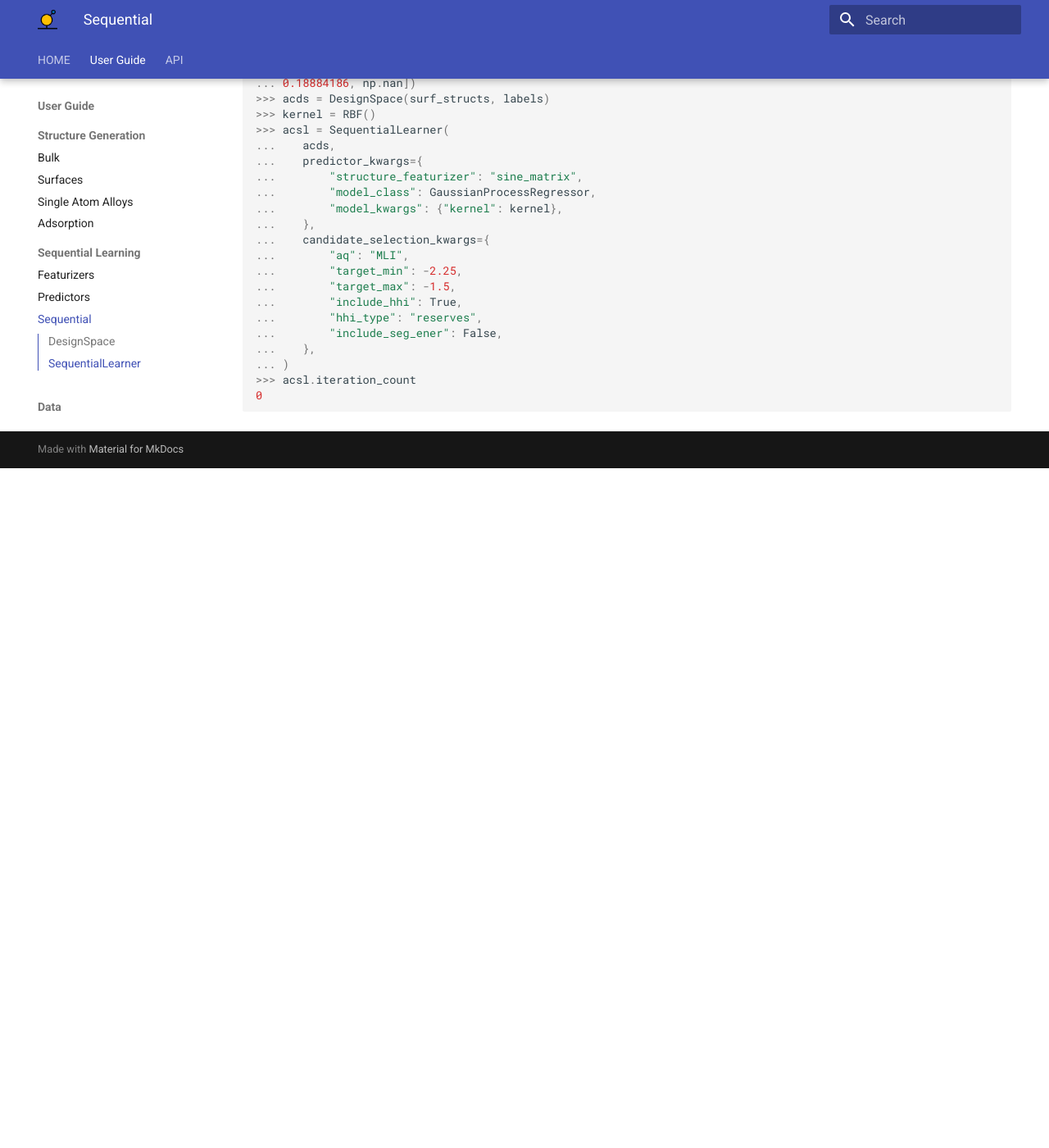
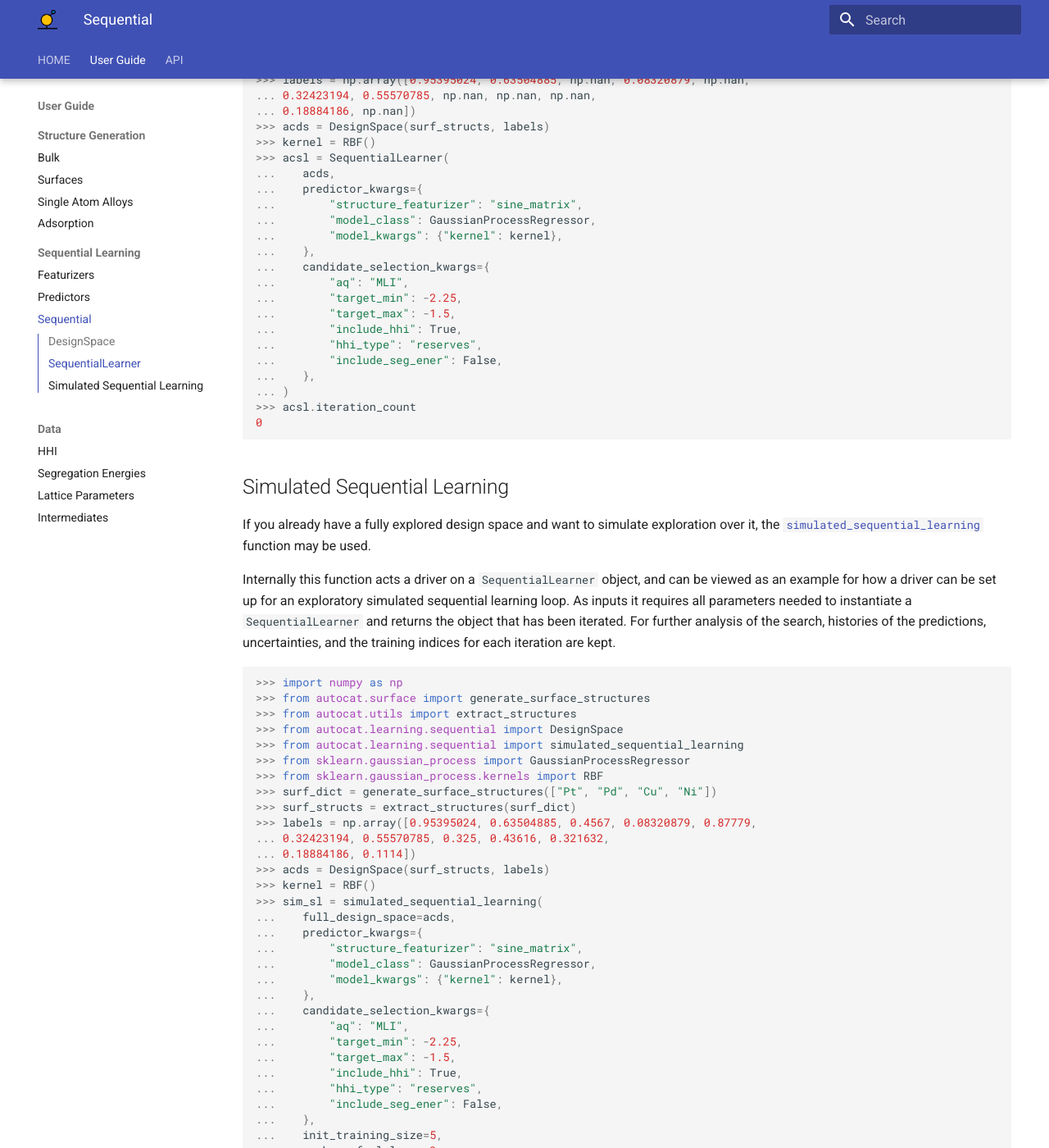
Before and after one commit to aced-differentiate/auto_cat, an MkDocs documentation site: the page built from docs/User_Guide/Learning/sequential.md, in a window 1280 px wide and 1400 px high, scrolled down 1606 px. Shown: the whole window at 82% size. Built offline with MkDocs 1.6.1 and Material for MkDocs 9.7.7, drawn with Linux system fonts in a browser that asks for light colours; before the commit the page ends 2177 px from its top, so only the background shows below that; some of the changed text lies outside the part shown.

Commit message:
add doc for simulated sl

````diff
--- a/docs/User_Guide/Learning/sequential.md
+++ b/docs/User_Guide/Learning/sequential.md
@@ -9,8 +9,9 @@
 
 There are two key components required for this object:
 
-1. `design_space_structures`: *all* systems to be considered as `ase.Atoms` objects
-in a `list`
+1. `design_space_structures`: *all* systems to be considered as
+[`ase.Atoms`](https://wiki.fysik.dtu.dk/ase/ase/atoms.html#module-ase.atoms)
+objects in a `list`
 2. `design_space_labels`: `numpy array` of the same length as the above list
 with the corresponding labels. If the label is not yet
 known, set it to `numpy.nan`
@@ -64,6 +65,7 @@
 3. Iteration number
 4. Latest `DesignSpace`
 5. Candidate system that is identified for the next loop.
+6. Histories for predictions, uncertainties, and training indices
 
 This object can be thought of as a central hub for the
 sequential learning workflow, with an external driver
@@ -103,3 +105,107 @@
 >>> acsl.iteration_count
 0
 ```
+
+## Simulated Sequential Learning
+
+If you already have a fully explored design space and want
+to simulate exploration over it, the
+[`simulated_sequential_learning`](../../API/Learning/sequential.md#autocat.learning.sequential.simulated_sequential_learning)
+function may be used.
+
+Internally this function acts a driver on a `SequentialLearner` object, and can be
+viewed as an example for how a driver can be set up for an exploratory simulated
+sequential learning loop. As inputs it requires all parameters needed to instantiate
+a `SequentialLearner` and returns the object that has been iterated. For further analysis
+of the search, histories of the predictions, uncertainties, and the training indices for
+each iteration are kept.
+
+```py
+>>> import numpy as np
+>>> from autocat.surface import generate_surface_structures
+>>> from autocat.utils import extract_structures
+>>> from autocat.learning.sequential import DesignSpace
+>>> from autocat.learning.sequential import simulated_sequential_learning
+>>> from sklearn.gaussian_process import GaussianProcessRegressor
+>>> from sklearn.gaussian_process.kernels import RBF
+>>> surf_dict = generate_surface_structures(["Pt", "Pd", "Cu", "Ni"])
+>>> surf_structs = extract_structures(surf_dict)
+>>> labels = np.array([0.95395024, 0.63504885, 0.4567, 0.08320879, 0.87779,
+... 0.32423194, 0.55570785, 0.325, 0.43616, 0.321632,
+... 0.18884186, 0.1114])
+>>> acds = DesignSpace(surf_structs, labels)
+>>> kernel = RBF()
+>>> sim_sl = simulated_sequential_learning(
+...    full_design_space=acds,
+...    predictor_kwargs={
+...        "structure_featurizer": "sine_matrix",
+...        "model_class": GaussianProcessRegressor,
+...        "model_kwargs": {"kernel": kernel},
+...    },
+...    candidate_selection_kwargs={
+...        "aq": "MLI",
+...        "target_min": -2.25,
+...        "target_max": -1.5,
+...        "include_hhi": True,
+...        "hhi_type": "reserves",
+...        "include_seg_ener": False,
+...    },
+...    init_training_size=5,
+...    number_of_sl_loops=3,
+... )
+Sequential Learning Iteration #1
+Sequential Learning Iteration #2
+Sequential Learning Iteration #3
+```
+
+Additionally, simulated searches are typically most useful when repeated to obtain
+statistics that are less dependent on the initialization of the design space. For this
+purpose there is the
+[`multiple_simulated_sequential_learning_runs`](../../API/Learning/sequential.md#autocat.learning.sequential.multiple_simulated_sequential_learning_runs)
+function. This returns a list of `SequentialLearner` corresponding to each individual run. Optionally,
+this function can also initiate the multiple runs across parallel processes via the
+`number_of_parallel_jobs` parameter.
+
+```py
+>>> import numpy as np
+>>> from autocat.surface import generate_surface_structures
+>>> from autocat.utils import extract_structures
+>>> from autocat.learning.sequential import DesignSpace
+>>> from autocat.learning.sequential import multiple_simulated_sequential_learning_runs
+>>> from sklearn.gaussian_process import GaussianProcessRegressor
+>>> from sklearn.gaussian_process.kernels import RBF
+>>> surf_dict = generate_surface_structures(["Pt", "Pd", "Cu", "Ni"])
+>>> surf_structs = extract_structures(surf_dict)
+>>> labels = np.array([0.95395024, 0.63504885, 0.4567, 0.08320879, 0.87779,
+... 0.32423194, 0.55570785, 0.325, 0.43616, 0.321632,
+... 0.18884186, 0.1114])
+>>> acds = DesignSpace(surf_structs, labels)
+>>> kernel = RBF()
+>>> multi_sim_sl = multiple_simulated_sequential_learning_runs(
+...    full_design_space=acds,
+...    predictor_kwargs={
+...        "structure_featurizer": "sine_matrix",
+...        "model_class": GaussianProcessRegressor,
+...        "model_kwargs": {"kernel": kernel},
+...    },
+...    candidate_selection_kwargs={
+...        "aq": "MLI",
+...        "target_min": -2.25,
+...        "target_max": -1.5,
+...        "include_hhi": True,
+...        "hhi_type": "reserves",
+...        "include_seg_ener": False,
+...    },
+...    init_training_size=5,
+...    number_of_sl_loops=2,
+...    number_of_runs=3,
+... )
+Sequential Learning Iteration #1
+Sequential Learning Iteration #2
+Sequential Learning Iteration #1
+Sequential Learning Iteration #2
+Sequential Learning Iteration #1
+Sequential Learning Iteration #2
+>>> len(multi_sim_sl)
+3
+```
````
